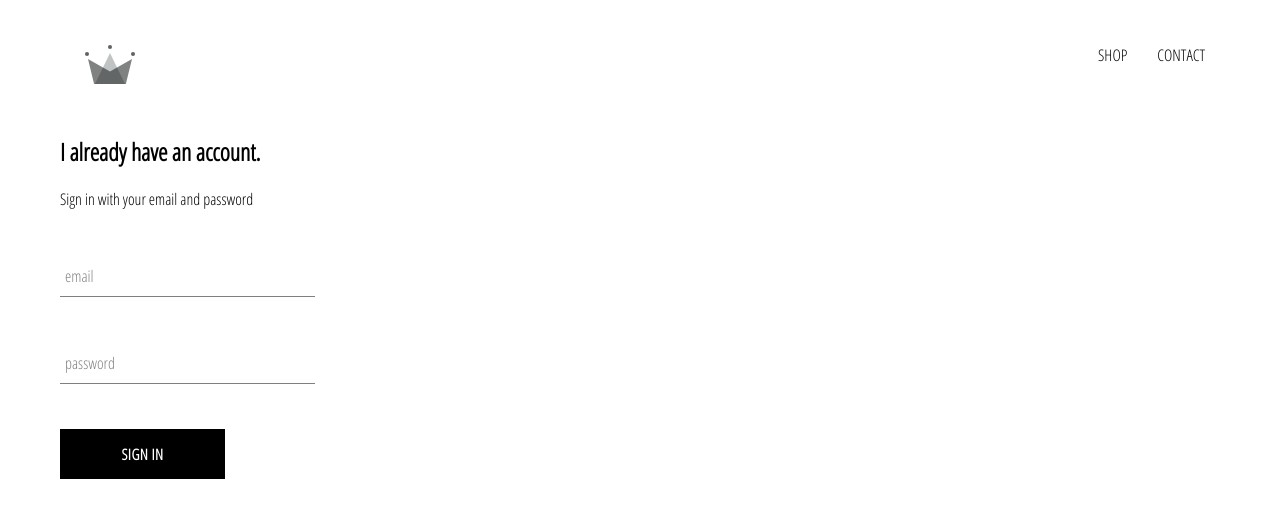
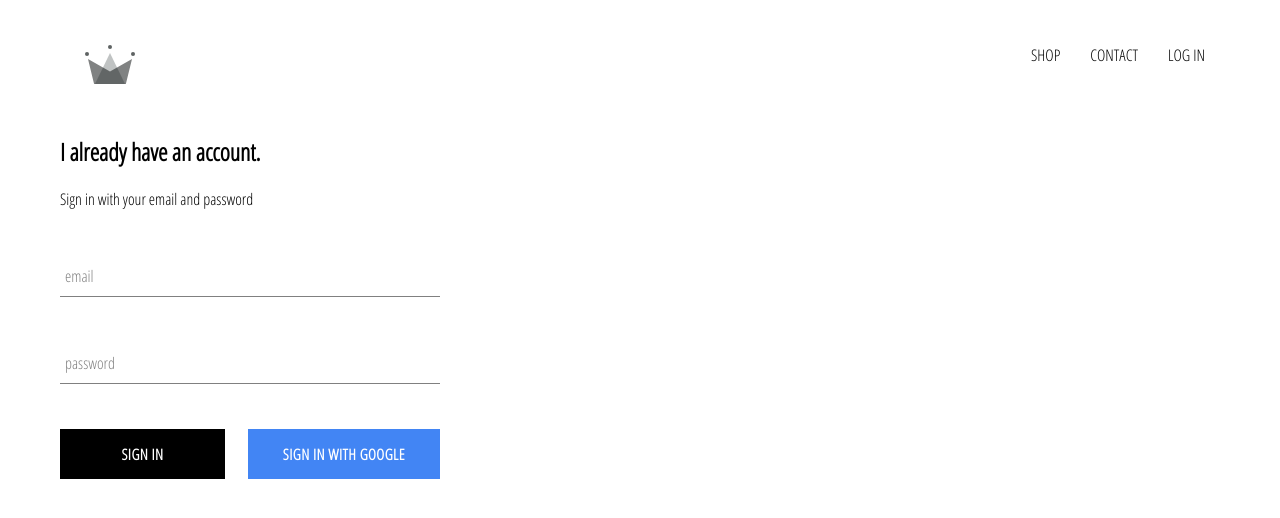
Before and after one commit to g-palankar/crwn-clothing, a React (Create React App) app: page /signin in a window 1280 px wide. Shown: the top 518 px of the page. Built offline with nearby package versions, Linux system fonts and the light colour scheme; no server answers.

Commit message:
integrated firebase, added sign in page

```diff
--- a/package.json
+++ b/package.json
@@ -6,6 +6,7 @@
     "@testing-library/jest-dom": "^5.11.9",
     "@testing-library/react": "^11.2.5",
     "@testing-library/user-event": "^12.6.3",
+    "firebase": "^8.2.10",
     "node-sass": "^5.0.0",
     "react": "^17.0.1",
     "react-dom": "^17.0.1",
--- a/src/App.css
+++ b/src/App.css
@@ -2,3 +2,7 @@
     font-family: "Open Sans Condensed", sans-serif;
     padding: 20px 60px;
 }
+
+*{
+    box-sizing: border-box;
+}
--- a/src/App.js
+++ b/src/App.js
@@ -5,11 +5,22 @@
 import ShopPage from './pages/shop/shop.component';
 import Header from './components/header/header.component';
 import SignInAndSignUpPage from './pages/sign-in-and-sign-up/sign-in-and-sign-up';
+import { auth } from './firebase/firebase.utils';
 
-function App() {
+class App extends React.Component {
+  unSubscribeFromAuth = null;
+
+  constructor() {
+    super();
+    this.state = {
+      currentUser: null
+    }
+  }
+
+  render() {
     return (
       <div>
-      <Header></Header>
+        <Header currentUser={this.state.currentUser}></Header>
         <Switch>
           <Route exact path='/' component={HomePage}></Route>
           <Route exact path='/shop' component={ShopPage}></Route>
@@ -19,4 +30,13 @@
     );
   }
 
+  componentDidMount() {
+    this.unSubscribeFromAuth = auth.onAuthStateChanged((c) => this.setState({currentUser: c}));
+  }
+
+  componentWillUnmount() {
+    this.unSubscribeFromAuth();
+  }
+}
+
 export default App;
--- a/src/components/custom-button/custom-button.component.jsx
+++ b/src/components/custom-button/custom-button.component.jsx
@@ -2,8 +2,8 @@
 
 import './custom-button.styles.scss';
 
-const CustomButton = ({ children, ...otherProps }) => (
-    <button className="custom-button" {...otherProps}>
+const CustomButton = ({ children, isGoogleSignIn, ...otherProps }) => (
+    <button className={`${isGoogleSignIn ? 'google-sign-in' : ''} custom-button`} {...otherProps}>
         {children}
     </button>
 )
--- a/src/components/custom-button/custom-button.styles.scss
+++ b/src/components/custom-button/custom-button.styles.scss
@@ -9,7 +9,7 @@
   background-color: black;
   color: white;
   text-transform: uppercase;
-    font-family: 'Open Sans Condensed';
+  font-family: "Open Sans Condensed";
   font-weight: bolder;
   border: none;
   cursor: pointer;
@@ -19,4 +19,14 @@
     color: black;
     border: 1px solid black;
   }
+
+  &.google-sign-in {
+    background-color: #4285f4;
+    color: white;
+
+    &:hover {
+      background-color: #357ae8;
+      border: none;
     }
+  }
+}
--- a/src/components/header/header.component.jsx
+++ b/src/components/header/header.component.jsx
@@ -1,10 +1,11 @@
 import React from 'react';
 import { ReactComponent as Logo } from '../../assets/crown.svg';
 import { Link } from 'react-router-dom';
+import { auth } from '../../firebase/firebase.utils';
 
 import './header.styles.scss';
 
-const Header = () => (
+const Header = ({ currentUser }) => (
     <div className="header">
         <Link className="logo-container" to="/">
             <Logo className="logo" />
@@ -12,6 +13,7 @@
         <div className="options">
             <Link className="option" to="/shop">SHOP</Link>
             <Link className="option" to="/shop">CONTACT</Link>
+            {currentUser ? <div onClick={() => auth.signOut()} className="option">SIGN OUT</div> : <Link className="option" to="/signin">LOG IN</Link>}
         </div>
     </div>
 )
--- a/src/components/header/header.styles.scss
+++ b/src/components/header/header.styles.scss
@@ -19,6 +19,7 @@
       justify-content: flex-end;
 
       .option {
+        cursor: pointer;
         padding: 10px 15px;
       }
     }
--- a/src/components/sign-in/sign-in.component.jsx
+++ b/src/components/sign-in/sign-in.component.jsx
@@ -1,4 +1,5 @@
 import React from 'react'
+import { signInWithGoogle } from '../../firebase/firebase.utils';
 import CustomButton from '../custom-button/custom-button.component';
 import FormInput from '../form-input/form-input.component';
 
@@ -33,7 +34,10 @@
                 <form onSubmit={this.handleSubmit}>
                     <FormInput type="text" name="email" value={this.state.email} label="email" handleChange={this.handleChange} required />
                     <FormInput type="password" name="password" value={this.state.password} label="password" handleChange={this.handleChange} required />
-                    <CustomButton type="submit">Sign In</CustomButton>
+                    <div className="buttons">
+                        <CustomButton type="submit">Sign In</CustomButton>
+                        <CustomButton type="submit" onClick={signInWithGoogle} isGoogleSignIn>Sign In With Google</CustomButton>
+                    </div>
                 </form>
             </div>
         )
--- a/src/components/sign-in/sign-in.styles.scss
+++ b/src/components/sign-in/sign-in.styles.scss
@@ -1,9 +1,14 @@
 .sign-in {
-    width: 30vh;
+    width: 380px;
     display: flex;
     flex-direction: column;
 
-    .title{
+    .title {
         margin: 10px 0;
     }
+
+    .buttons {
+        display: flex;
+        justify-content: space-between;
+    }
 }
--- /dev/null
+++ b/src/firebase/firebase.utils.js
@@ -0,0 +1,26 @@
+import firebase from 'firebase/app';
+import 'firebase/firestore';
+import 'firebase/auth';
+
+const config = {
+    apiKey: "AIzaSyBU31qrx2n1QXRYNqxB0jAO-Xi-U7-aBwk",
+    authDomain: "crwn-db-a41ba.firebaseapp.com",
+    projectId: "crwn-db-a41ba",
+    storageBucket: "crwn-db-a41ba.appspot.com",
+    messagingSenderId: "100919560996",
+    appId: "1:100919560996:web:58cd57f511a4386b01c1b1",
+    measurementId: "G-WK4HZNPESX"
+};
+
+firebase.initializeApp(config);
+
+export const auth = firebase.auth();
+export const firestore = firebase.firestore();
+
+const provider = new firebase.auth.GoogleAuthProvider();
+
+provider.setCustomParameters({ prompt: 'select_account' });
+
+export const signInWithGoogle = () => auth.signInWithPopup(provider);
+
+export default firebase;
```
Also changed, not shown: 1 other file (tests, documents, lock files or other folders). Lines whose indentation alone changed are shown as unchanged.
